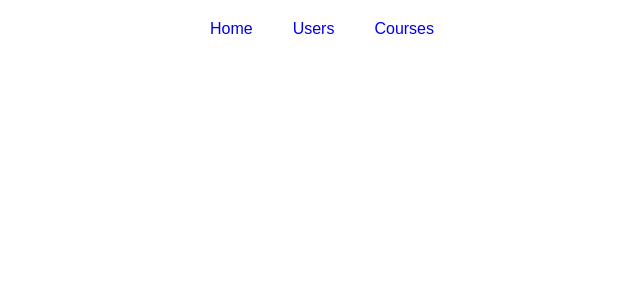
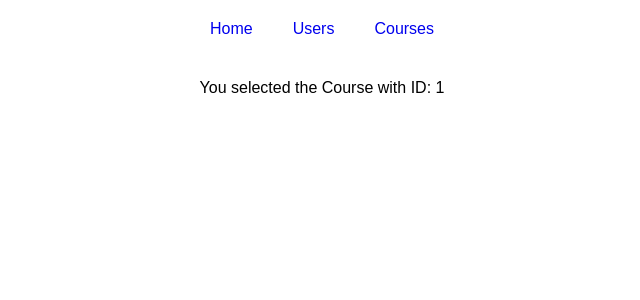
Before and after one commit to GurunathSolanki/react-routing-assignment, a React (Create React App) app: page /1 in a window 1280 px wide. Shown: the top 300 px of the page, without its empty margins (318-958 px from the left). Built offline with nearby package versions, Linux system fonts and the light colour scheme.

Commit message:
Score bonus points by passing it as query params

```diff
--- a/src/App.js
+++ b/src/App.js
@@ -29,7 +29,7 @@ class App extends Component {
             <Route path='/users' exact component={Users} />
             <Route path='/courses' exact component={Courses} />
             <Route path='/home' exact pathname='/' />
-            <Route path='/:id/:title' component={Course} />
+            <Route path='/:id' component={Course} />
           </Switch>
         </div>
       </BrowserRouter>
--- a/src/containers/Course/Course.js
+++ b/src/containers/Course/Course.js
@@ -8,10 +8,12 @@ class Course extends Component {
   componentDidMount() {
     console.log('[Course] mounted !!');
     console.log(this.props);
+    const query = new URLSearchParams(this.props.location.search);
+    // console.log(query.get('title'));
 
     this.setState({
       courseId: this.props.match.params.id,
-      title: this.props.match.params.title,
+      title: query.get('title'),
     });
   }
   render() {
--- a/src/containers/Courses/Courses.js
+++ b/src/containers/Courses/Courses.js
@@ -14,7 +14,7 @@ class Courses extends Component {
   courseClickHandler(id, title) {
     console.log('[Courses] Course clicked :' + id + ':' + title);
     console.log(this.props);
-    this.props.history.push('/' + id + '/' + title);
+    this.props.history.push('/' + id + '?title=' + title);
   }
 
   render() {
```
